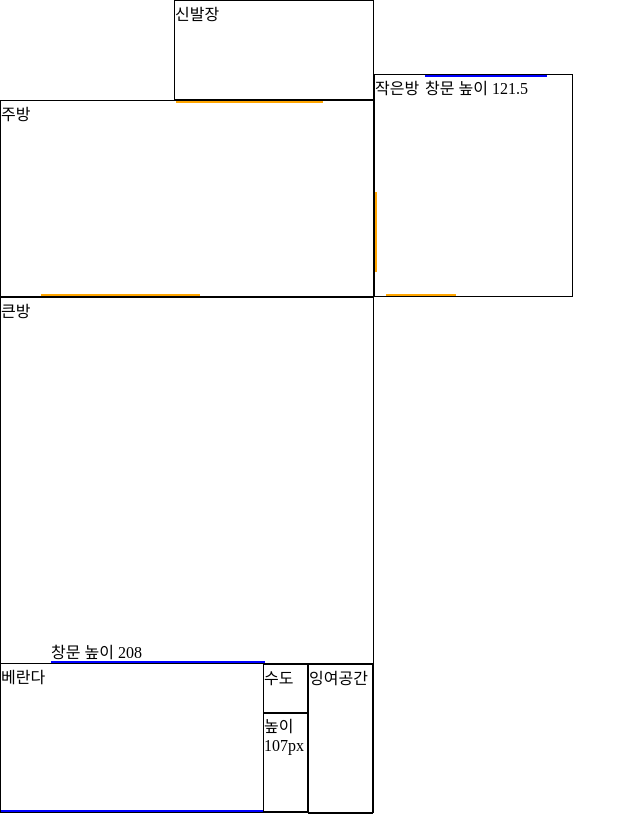
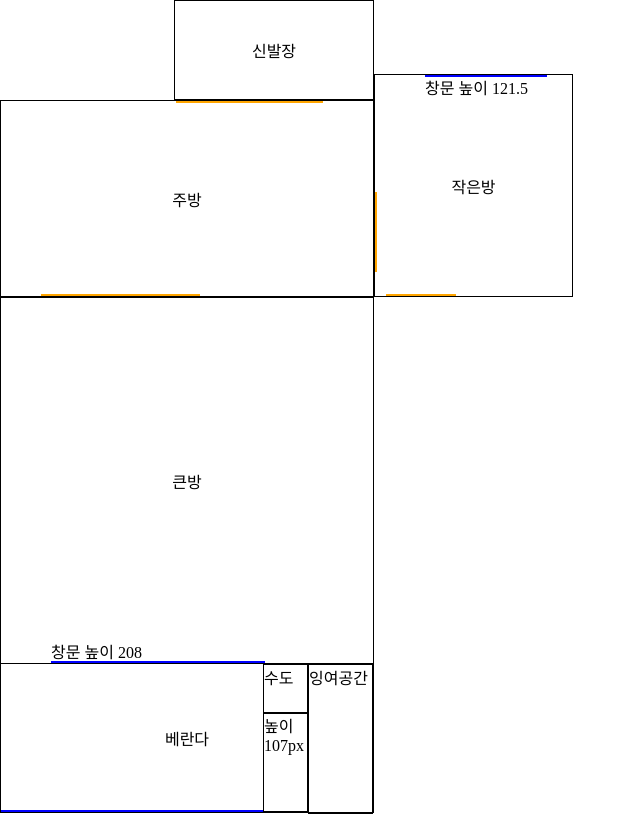
Before and after one commit to su-eun/Hi, a plain HTML site: page index.html in a window 1280 px wide. Shown: the whole page, without its empty margins (0-640 px from the left). Drawn offline with Linux system fonts and the light colour scheme.

Commit message:
Update index.html

```diff
--- a/index.html
+++ b/index.html
@@ -9,39 +9,47 @@
 
 <body style="width: 100%; height: 100%;">
   <article id="sinbaljang" style="width: 200px; height: 100px; top: 0; left: 174px">
-    <span style="position: absolute;">신발장</span>
+    <span class="text">신발장</span>
   </article>
   <article id="jubang" style="width: 374px; height: 197px; top: 100px;">
-    <span style="position: absolute;">주방</span>
+    <span class="text">주방</span>
+
     <div class="moon" style="width: 147px; height: 1px; border-color: orange; top: 0; left: 175px;"></div>
     <div class="moon" style="width: 159px; height: 1px; border-color: orange; bottom: 0; left: 40px;"></div>
+
     <div class="size">
       <span>374*197</span>
     </div>
   </article>
   <article id="jackeunbang" style="width: 199px; height: 223px; top: 74px; left: 374px">
-    <span style="position: absolute;">작은방</span>
+    <span class="text">작은방</span>
     <span style="position: absolute; top: 0; left: 50px;">창문 높이 121.5</span>
+
     <div class="changmoon" style="width: 122px; height: 1px; border-color: blue; top: 0; left: 50px;"></div>
     <div class="moon" style="width: 1px; height: 80px; border-color: orange; top: 117px; left: 0;"></div>
     <div class="moon" style="width: 70px; height: 1px; border-color: orange; bottom: 0; right: 116.5px;"></div>
+
     <div class="size">
       <span>199*223</span>
     </div>
   </article>
   <article id="keenbang" style="width: 374px; height: 367px; top: 297px;">
-    <span style="position: absolute;">큰방</span>
+    <span class="text">큰방</span>
     <span style="position: absolute; bottom: 0; left: 50px;">창문 높이 208</span>
+
     <div class="changmoon" style="width: 214px; height: 1px; border-color: blue; bottom: 0; left: 50px;"></div>
+
     <div class="size">
       <span>374*367</span>
     </div>
   </article>
   <article id="baeranda" style="width: 374px; height: 150px; top: 663px;">
-    <span style="position: absolute;">베란다</span>
+    <span class="text">베란다</span>
+
     <div id="soodo" style="width: 45px; height: 50px; right: 65px;"><span>수도</span></div>
     <div id="changmoongonggan" style="width: 45px; height: 100px; bottom: 0; right: 65px;"> <span>높이 107px</span></div>
     <div style="width: 65px; height: 150px; right: 0;"><span>잉여공간</span></div>
+
     <div class="changmoon" style="width: 262px; height: 1px; border-color: blue; bottom: 0;"></div>
   </article>
 </body>
@@ -64,7 +72,8 @@
     border: 1px solid #000;
   }
 
-  div.size {
+  div.size,
+  article:not(#sinbaljang):not(#baeranda):hover > .text {
     display: none;
   }
 
@@ -72,7 +81,9 @@
     background-color: rgba(0,0,0,.1);
   }
 
-  article:hover > div.size {
+  article:hover > div.size,
+  .text {
+    position: absolute;
     display: block;
     border: none;
     top: 50%;
```
